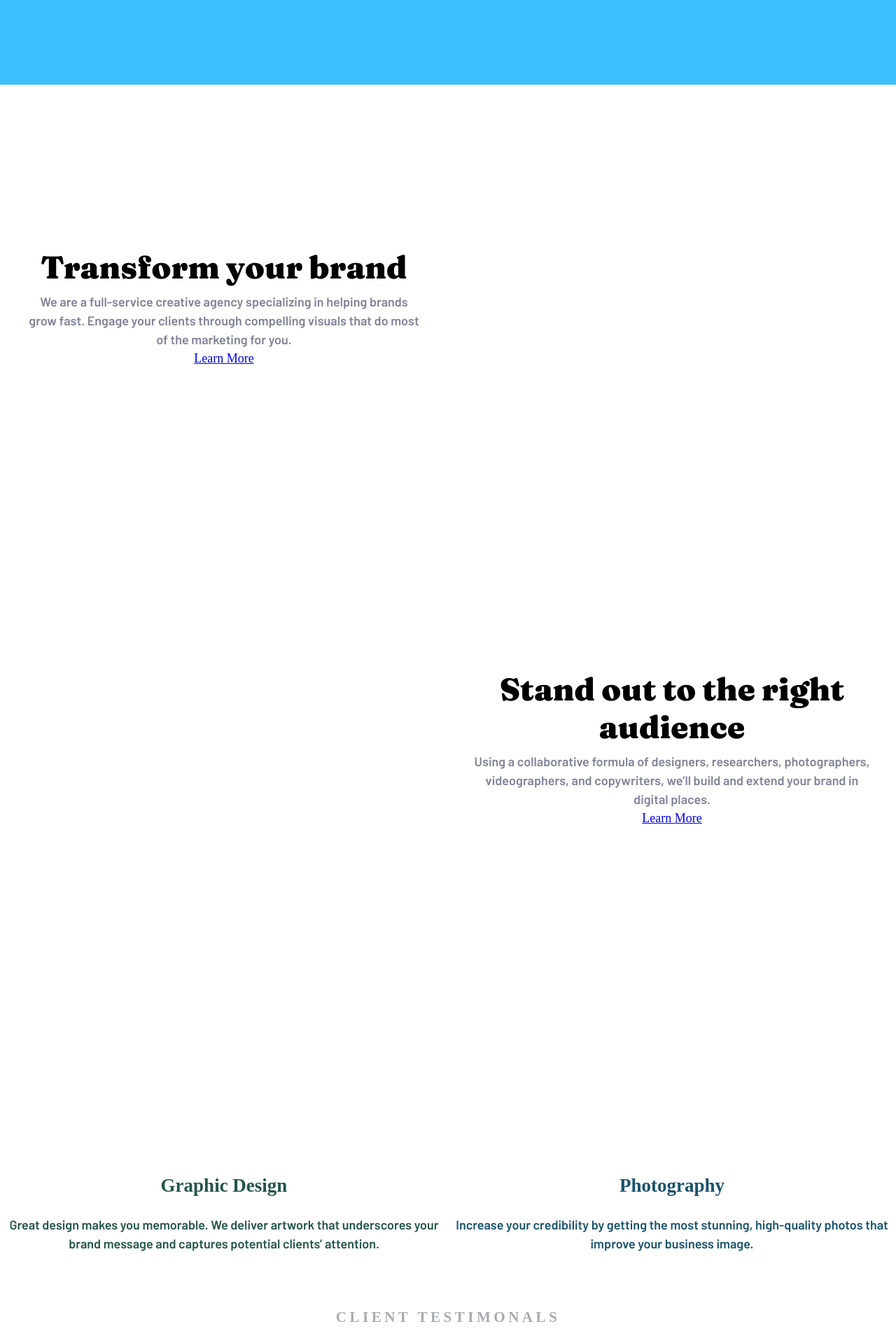
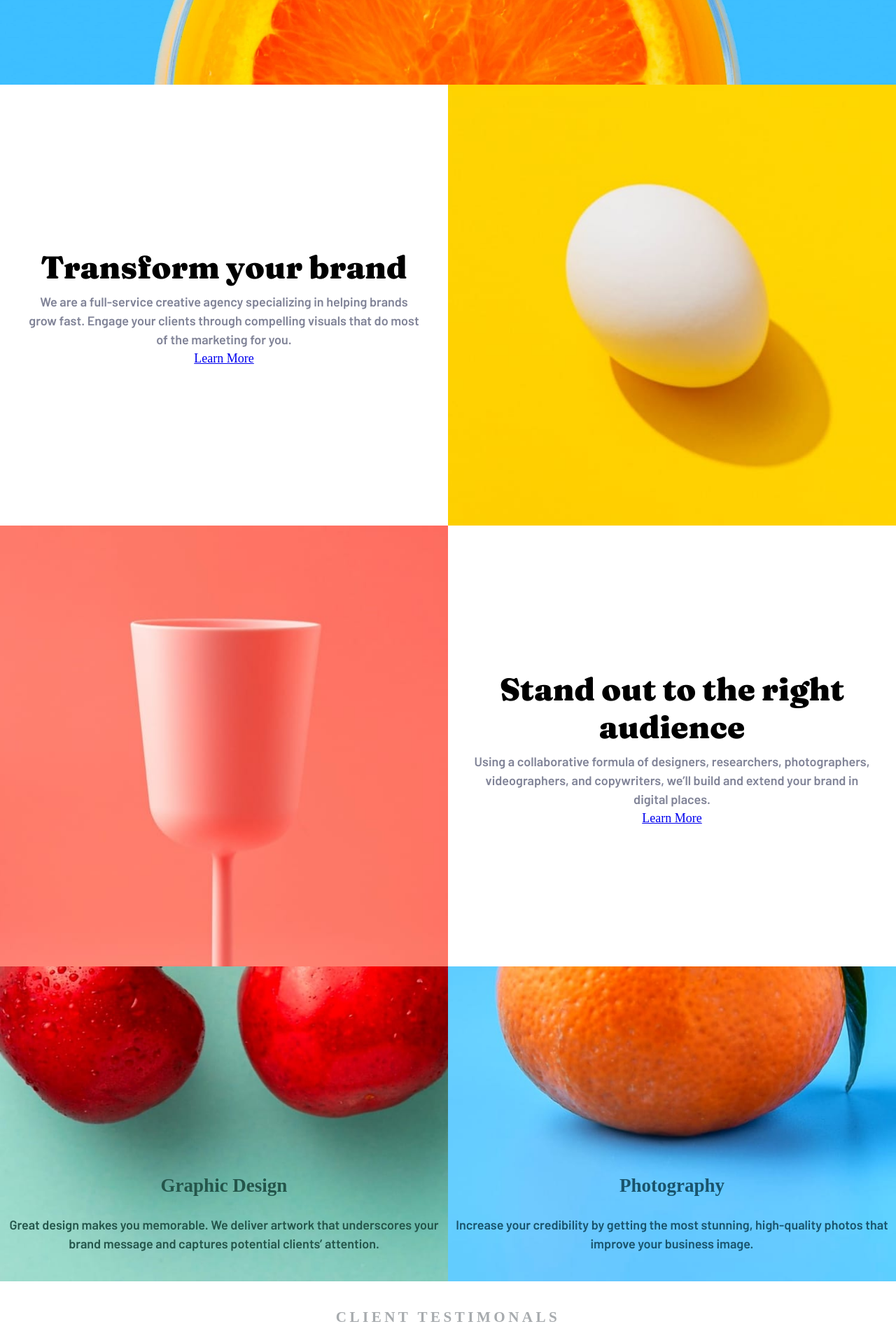
Before and after one commit to michaelhiiva/Sunnyside-Agency-Landing-Page-Frontend-Mentor, a plain HTML site: page index.html in a window 1280 px wide. Shown: the part 680-2582 px from the top of the page at 70% size. Drawn offline with Linux system fonts and the light colour scheme; the site is published under a folder, as on GitHub Pages, so addresses that start at the root find nothing.

Commit message:
Fixed Images.

```diff
--- a/assets/styles.css
+++ b/assets/styles.css
@@ -21,7 +21,7 @@ html {
 }
 
 header {
-  background: url("/images/mobile/image-header.jpg");
+  background: url("../images/mobile/image-header.jpg");
   background-repeat: no-repeat;
   background-size: cover;
   background-position: center;
@@ -126,19 +126,19 @@ nav {
 
 
 .transform_article__img {
-  background-image: url("/images/mobile/image-transform.jpg");
+  background-image: url("../images/mobile/image-transform.jpg");
 }
 
 .standout_article__img {
-  background-image: url("/images/mobile/image-stand-out.jpg");
+  background-image: url("../images/mobile/image-stand-out.jpg");
 }
 
 .services_article__graphic_design {
-  background-image: url("/images/mobile/image-graphic-design.jpg");
+  background-image: url("../images/mobile/image-graphic-design.jpg");
 }
 
 .services_article__photography {
-  background-image: url("/images/mobile/image-photography.jpg");
+  background-image: url("../images/mobile/image-photography.jpg");
 }
 
 .services_article__graphic_design {
@@ -320,7 +320,7 @@ footer .logo {
 
 @media screen and (min-width: 767px) {
   header {
-    background-image: url("/images/desktop/image-header.jpg");
+    background-image: url("../images/desktop/image-header.jpg");
   }
 
   .header__menu_section {
```
